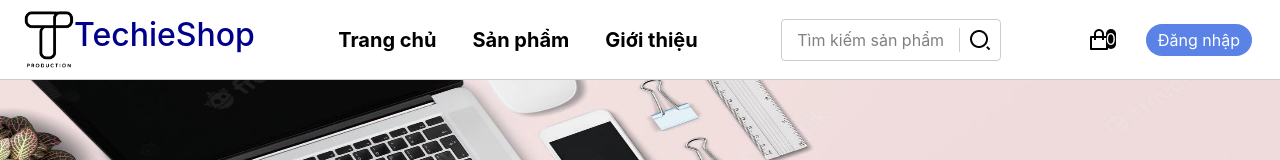
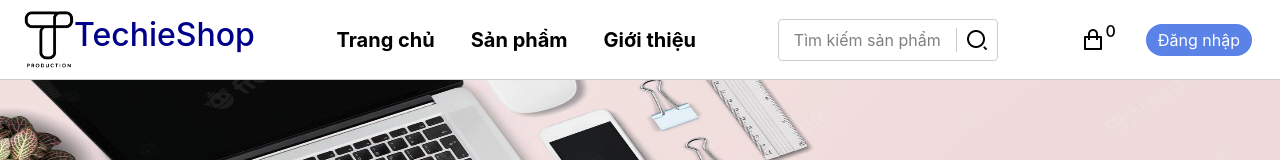
Before and after one commit to quocky211/Techie, a React (Create React App) app: page / in a window 1280 px wide. Shown: the top 160 px of the page. Built offline with nearby package versions, Linux system fonts and the light colour scheme; no server answers; a web font is replaced by a local one.

Commit message:
update css numCart

```diff
--- a/src/Components/HeaderFolder/Header.css
+++ b/src/Components/HeaderFolder/Header.css
@@ -82,17 +82,20 @@ button {
     align-items: center;
     padding: 0 8px;
 }
-.header-right_item button {
-    margin: 0 8px;
-    border: none;
-
+.header-right_item span {
+    position: relative;
+    top: -8px;
+    color: black;
+    font-weight: 500;
+    text-decoration: none;
 }
 .header-right_item .logIn-btn {
     background-color: #5A82E7;
     padding: 8px 12px;
     border-radius: 25px;
     line-height: 16px;
-    margin-left: 30px;
+    margin: 0 8px 0 30px;
+    border: none;
 }
 .header-right_item .logIn-btn a{
     color: #fff;
@@ -101,6 +104,3 @@ button {
 .stylebtn {
     border-bottom: solid 2px black;
 }
-.hay {
-
-}
--- a/src/Components/HeaderFolder/Header.jsx
+++ b/src/Components/HeaderFolder/Header.jsx
@@ -37,7 +37,10 @@ function Header(props) {
 
                 <div className="header-right">
                     <div className="header-right_item">
-                        <Link to="/Shoppingcart"><img src={shoppingIcon} alt="cart"/><span style={{borderRadius:'8px', margin:'-10px 0 10px -5px',backgroundColor:'black',color:'white',textDecorationLine:'none'}} >{props.numberCart}</span></Link>
+                        <Link to="/Shoppingcart">
+                            <img src={shoppingIcon} alt="cart"/>
+                            <span>{props.numberCart}</span>
+                        </Link>
                         <button className="logIn-btn"><NavLink to="/Login">Đăng nhập</NavLink></button>
                     </div>
                 </div>
```
